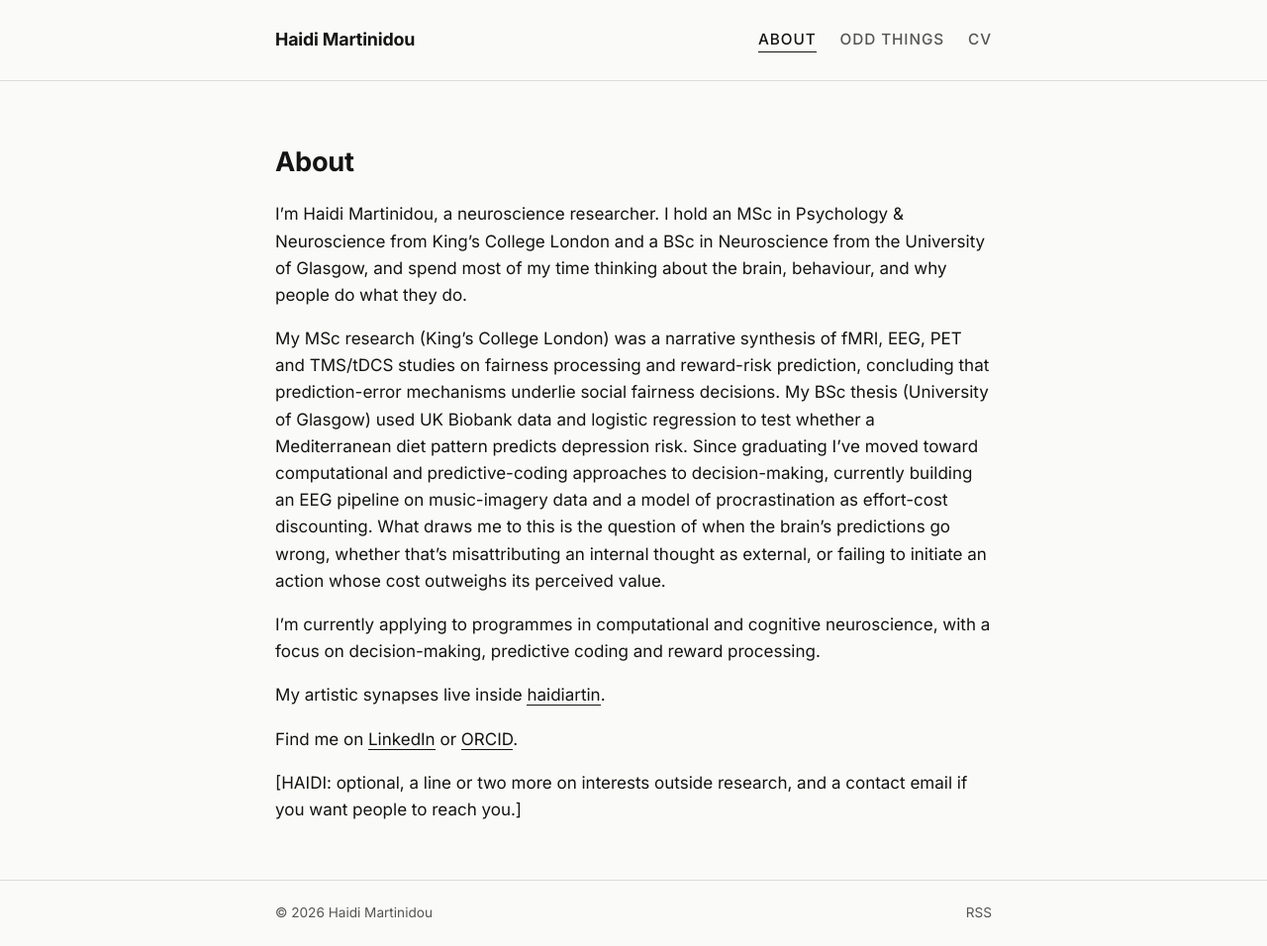
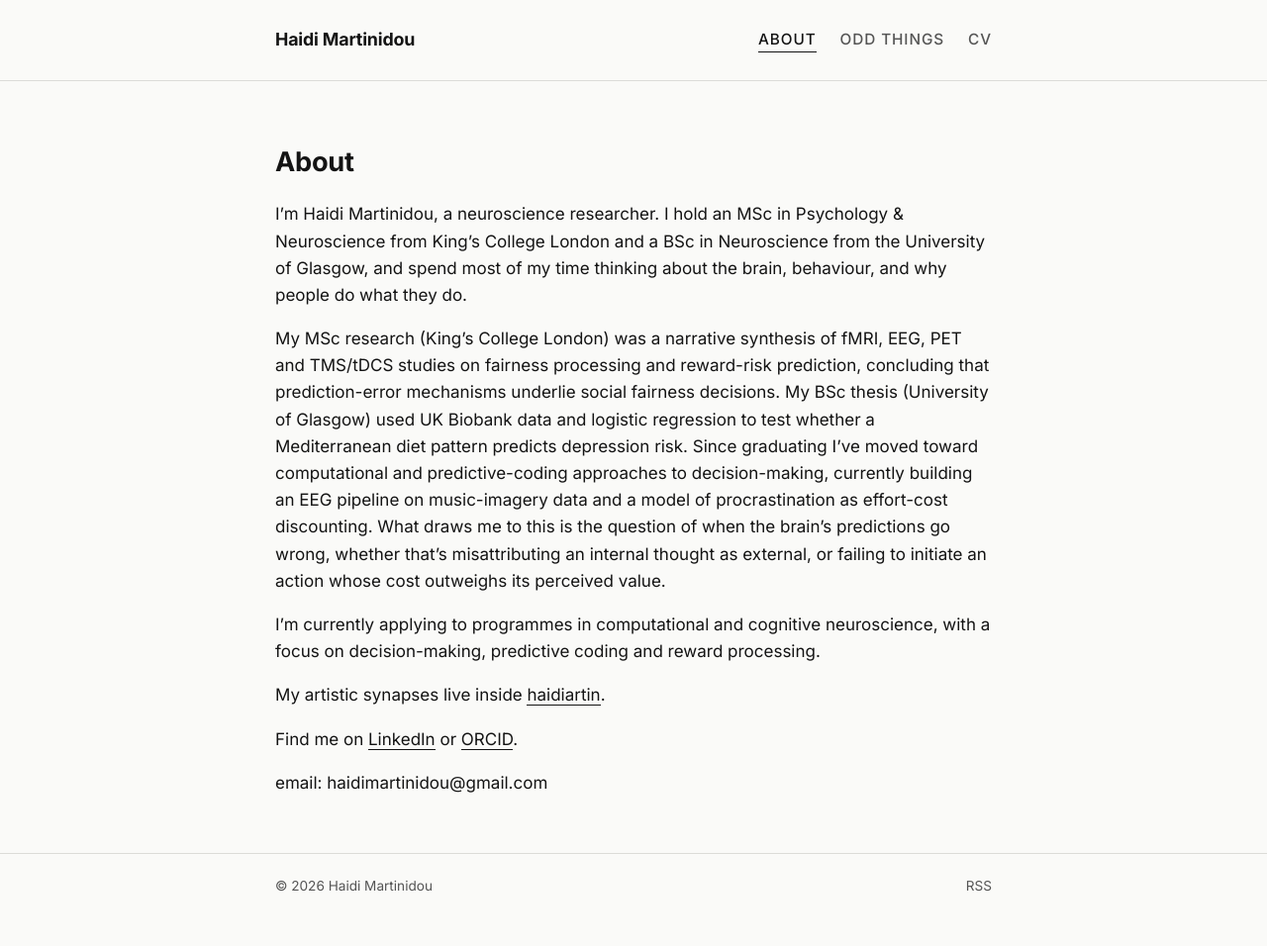
Before and after one commit to haidimartinidou/haidimartinidou.github.io, a Jekyll site: the page built from about.md, in a window 1280 px wide. Shown: the whole page at 99% size. Built offline with Jekyll 4.4.1, drawn with Linux system fonts in a browser that asks for light colours; after the commit the page ends 929 px from its top, so only the background shows below that.

Commit message:
Include email in about.md
Added contact email to the about section.

```diff
--- a/about.md
+++ b/about.md
@@ -14,4 +14,4 @@ My artistic synapses live inside [haidiartin](https://haidimartinidou.github.io/
 
 Find me on [LinkedIn](https://www.linkedin.com/in/haidi-martinidou-9b2702173/) or [ORCID](https://orcid.org/0000-0002-6281-2763).
 
-[HAIDI: optional, a line or two more on interests outside research, and a contact email if you want people to reach you.]
+email: haidimartinidou@gmail.com
```
